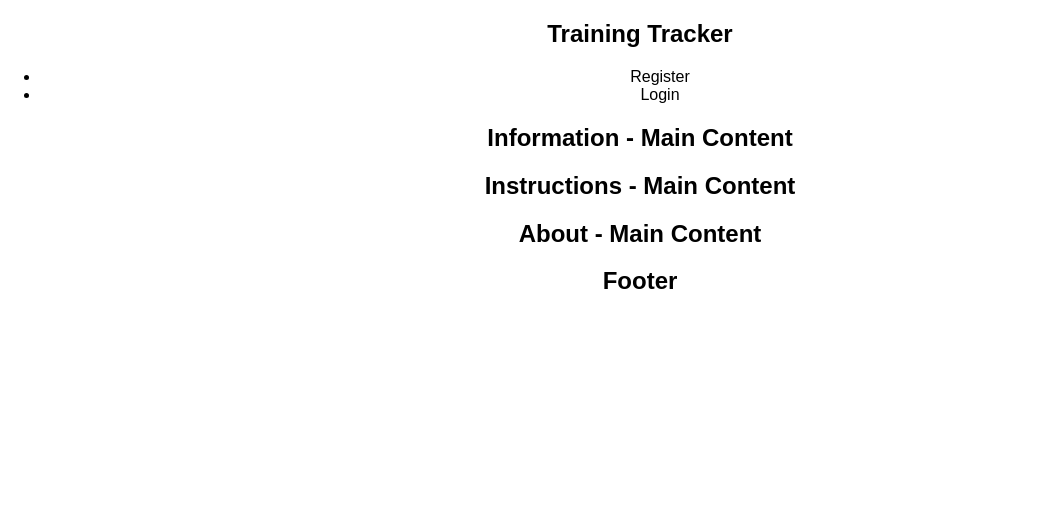
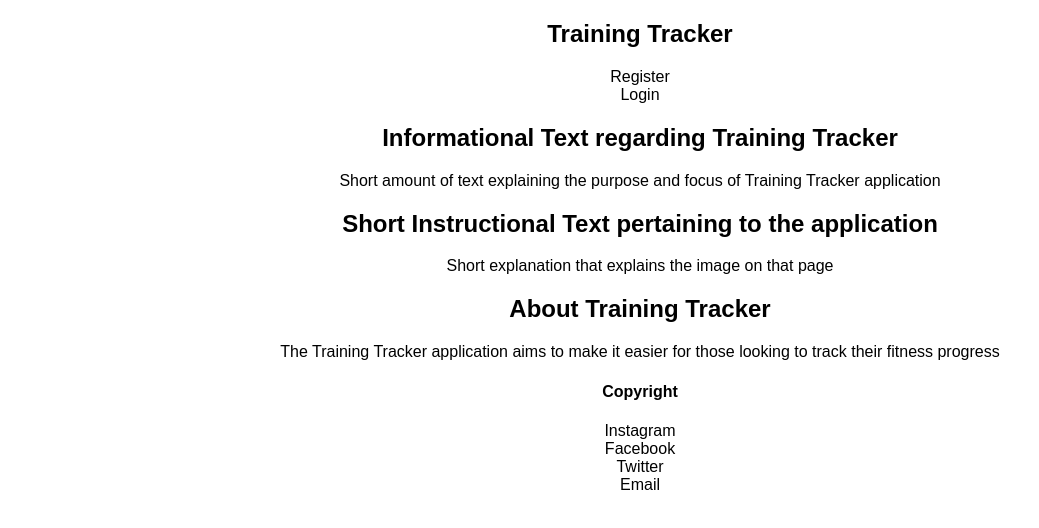
Before and after one commit to brianlpham21/sample-training-tracker-client, a React (Create React App) app: page / in a window 1280 px wide. Shown: the top 528 px of the page, without its empty margins (0-1039 px from the left). Built offline with nearby package versions, Linux system fonts and the light colour scheme.

Commit message:
added styling and text

```diff
--- a/src/components/about-main.js
+++ b/src/components/about-main.js
@@ -2,6 +2,9 @@ import React from 'react';
 
 export default function AboutMain() {
   return (
-    <h2>About - Main Content</h2>
+    <div>
+      <h2>About Training Tracker</h2>
+      <p>The Training Tracker application aims to make it easier for those looking to track their fitness progress</p>
+    </div>
   )
 }
--- /dev/null
+++ b/src/components/footer.css
@@ -0,0 +1,8 @@
+li {
+  list-style: none;
+}
+
+ul {
+  margin: 0;
+  padding: 0
+}
--- a/src/components/footer.js
+++ b/src/components/footer.js
@@ -1,7 +1,17 @@
 import React from 'react';
+
+import './footer.css';
 
 export default function Footer() {
   return (
-    <h2>Footer</h2>
+    <div>
+      <h4>Copyright</h4>
+      <ul>
+        <li>Instagram</li>
+        <li>Facebook</li>
+        <li>Twitter</li>
+        <li>Email</li>
+      </ul>
+    </div>
   )
 }
--- a/src/components/information-main.js
+++ b/src/components/information-main.js
@@ -2,6 +2,9 @@ import React from 'react';
 
 export default function InformationMain() {
   return (
-    <h2>Information - Main Content</h2>
+    <div>
+      <h2>Informational Text regarding Training Tracker</h2>
+      <p>Short amount of text explaining the purpose and focus of Training Tracker application</p>
+    </div>
   )
 }
--- a/src/components/instructions-main.js
+++ b/src/components/instructions-main.js
@@ -2,6 +2,9 @@ import React from 'react';
 
 export default function InstructionsMain() {
   return (
-    <h2>Instructions - Main Content</h2>
+    <div>
+      <h2>Short Instructional Text pertaining to the application</h2>
+      <p>Short explanation that explains the image on that page</p>
+    </div>
   )
 }
--- /dev/null
+++ b/src/components/navbar.css
@@ -0,0 +1,8 @@
+li {
+  list-style: none
+}
+
+ul {
+  margin: 0;
+  padding: 0
+}
--- a/src/components/navbar.js
+++ b/src/components/navbar.js
@@ -1,4 +1,6 @@
 import React from 'react';
+
+import './navbar.css';
 
 export default function NavBar() {
   return (
```
